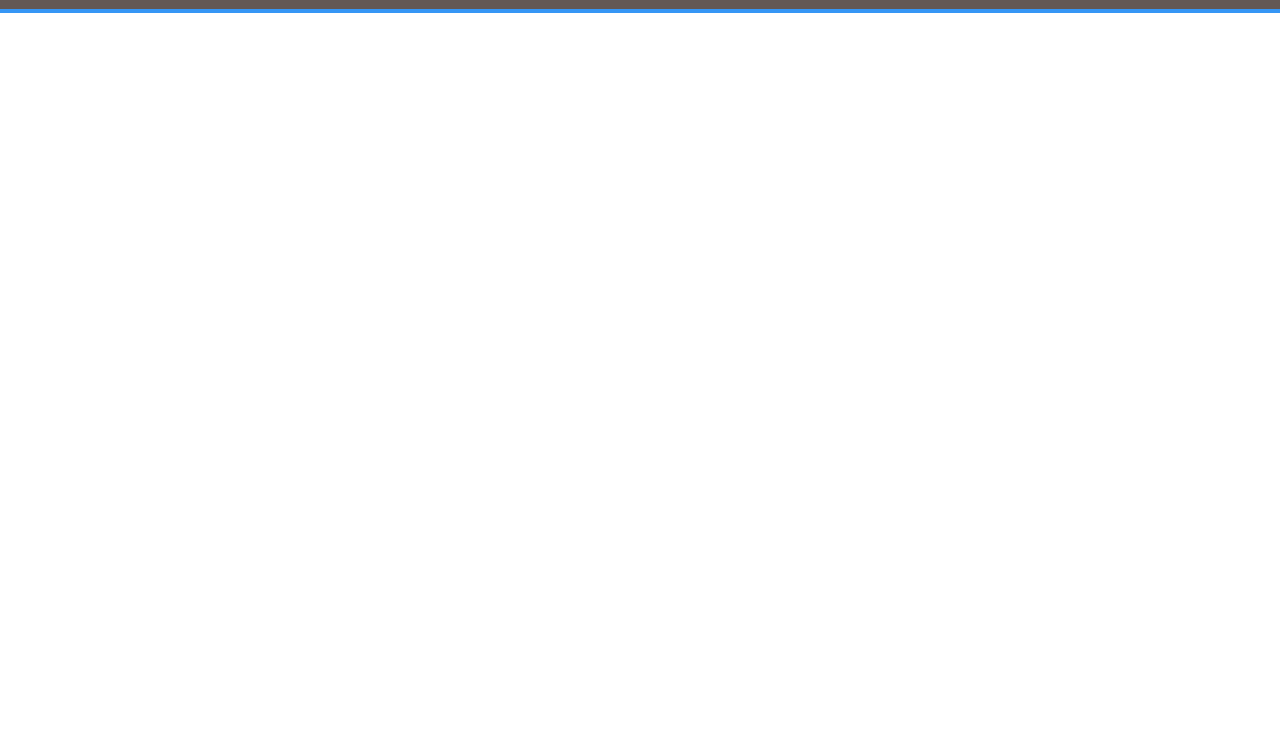
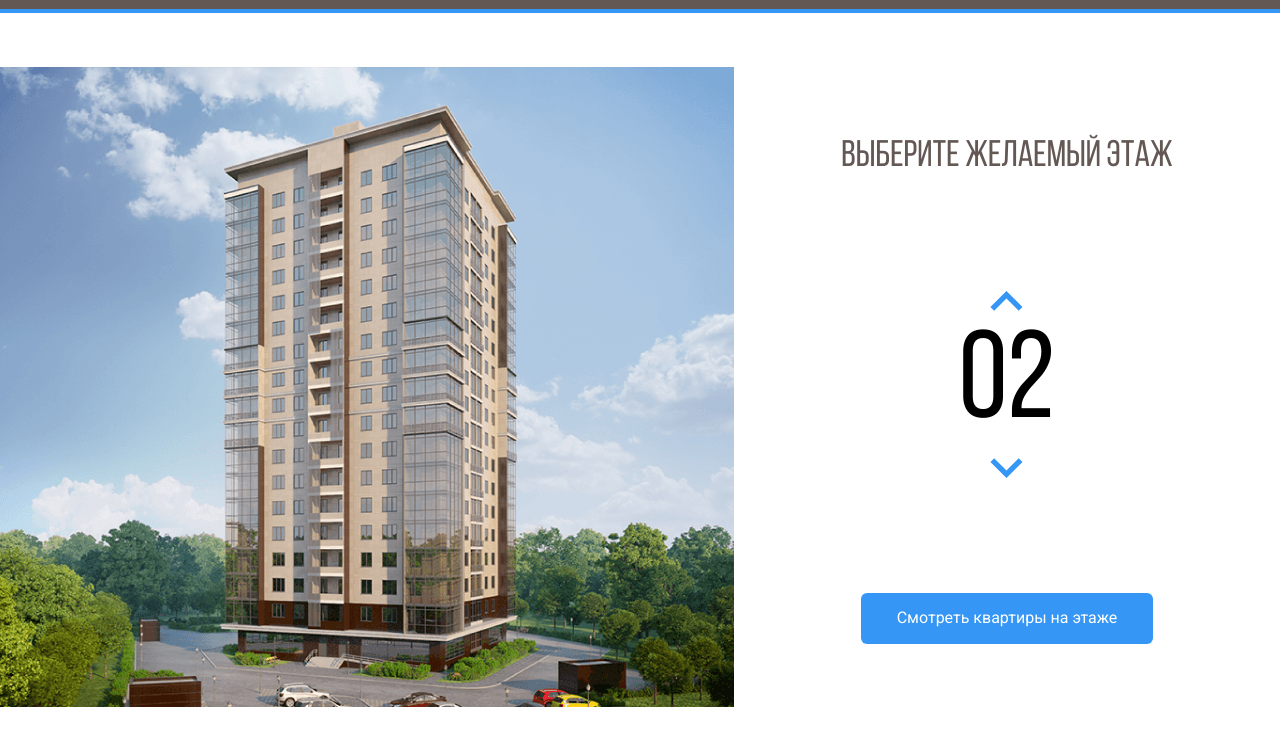
Before and after one commit to maximfd/melody, a plain HTML site: page index.html in a window 1280 px wide. Shown: the part 55-800 px from the top of the page. Drawn offline with Linux system fonts and the light colour scheme.

Commit message:
Создал главный экран

```diff
--- a/css/style.css
+++ b/css/style.css
@@ -1,3 +1,12 @@
+@font-face {
+    font-family: "Bebas Neue";
+    src: local("BebasNeueRegular"), url("../fonts/BebasNeueRegular.woff2") format("woff2"),
+      url("../fonts/BebasNeueRegular.woff") format("woff");
+    font-weight: normal;
+    font-style: normal;
+    font-display: swap;
+}
+
 * {
     margin: 0;
     padding: 0;
@@ -55,3 +64,67 @@ body {
     color: #fff;
     text-decoration: none;
 }
+
+.main {
+    max-width: 1280px;
+    margin: auto;
+    padding-top: 54px;
+    display: flex;
+}
+
+.main-info {
+    padding: 68px 0px;
+    flex-grow: 1;
+    text-align: center;
+    display: flex;
+    flex-direction: column;
+    align-items: center;
+    justify-content: space-between;
+}
+
+.home-image path {
+    opacity: 0;
+    cursor: pointer;
+}
+
+.home-image path:hover {
+    opacity: 1;
+}
+
+.counter-group {
+    display: flex;
+    flex-direction: column;
+    align-items: center;
+}
+
+.counter-button {
+    background: #fff;
+    border: none;
+    cursor: pointer;
+}
+
+.counter-arrow-down {
+    transform: rotateX(180deg);
+}
+
+.main-title {
+    font-family: "Bebas Neue";
+    font-weight: normal;
+    font-size: 37px;
+    line-height: 44px;
+    color: #635854;
+}
+
+.counter {
+    font-family: "Bebas Neue";
+    font-size: 124px;
+}
+
+.button-primary {
+    background: #3596F5;
+    border-radius: 6px;
+    border: none;
+    color: #fff;
+    padding: 16px 36px;
+    cursor: pointer;
+}
--- a/index.html
+++ b/index.html
@@ -40,5 +40,51 @@
         </div>
         <!-- /.navbar -->
     </header>
+    <main class="main">
+        <div class="main-image">
+            <svg
+                class="home-image"
+                width="734" height="640" viewBox="0 0 734 640" fill="none" xmlns="http://www.w3.org/2000/svg" xmlns:xlink="http://www.w3.org/1999/xlink">
+                <rect width="734" height="640" fill="url(#pattern0)"/>
+                <defs>
+                <pattern id="pattern0" patternContentUnits="objectBoundingBox" width="1" height="1">
+                <use xlink:href="#image0_1_86" transform="translate(-0.00408719) scale(0.0013624 0.0015625)"/>
+                </pattern>
+                <image id="image0_1_86" width="740" height="640" xlink:href="img/home.png"/>
+                </defs>
+                <path d="M225 533L445.8 541L515 527.3V549L446.5 568.7L225 557.7V533Z" fill="#3595F6" fill-opacity="0.75"/>
+                <path d="M226 532V507L446.3 510.3L516 507V527L446.7 540L226 532Z" fill="#3595F6" fill-opacity="0.75"/>
+                <path d="M226 506V481H447H516V504L448 511L226 506Z" fill="#3595F6" fill-opacity="0.75"/>
+                <path d="M226 482V457L447.3 453.3L515 460V482H447" fill="#3595F6" fill-opacity="0.75"/>
+                <path d="M226 456V430L447.5 426.7L516 437.7V459L447 452.3L226 456Z" fill="#3595F6" fill-opacity="0.75"/>
+                <path d="M225 429V405.3L446 393L517 416V437.3L446 425L225 429Z" fill="#3595F6" fill-opacity="0.75"/>
+                <path d="M225 407V382L447.2 365.7L517 394.3V415L446.7 393.3L225 407Z" fill="#3595F6" fill-opacity="0.75"/>
+                <path d="M225 382V357L447.5 336.7L517 373.3V394L445 365.3L225 382Z" fill="#3595F6" fill-opacity="0.75"/>
+                <path d="M225 356V332L448 307.3L517 351.3V373L447.7 335L225 356Z" fill="#3595F6" fill-opacity="0.75"/>
+                <path d="M225 331V307L447.5 278.3L517 329.3V350L446.7 307.7L225 331Z" fill="#3595F6" fill-opacity="0.75"/>
+                <path d="M224 307V283L446.3 250L517 309.3V329L447 278.3L224 307Z" fill="#3595F6" fill-opacity="0.75"/>
+                <path d="M225 282V258L446.2 223L516 287V308L447.3 249.7L225 282Z" fill="#3595F6" fill-opacity="0.75"/>
+                <path d="M225 258V233L447.3 195L516 265.3V286L447 222L225 258Z" fill="#3595F6" fill-opacity="0.75"/>
+                <path d="M225 232V207L445.8 163.3L516 242.3V265L447 191.7L225 232Z" fill="#3595F6" fill-opacity="0.75"/>
+                <path d="M226 208V183L446 135L516 220V243L445.3 163.7L226 208Z" fill="#3595F6" fill-opacity="0.75"/>
+                <path d="M225 183V158L444.8 106L516 198.3V221L446.3 134.7L225 183Z" fill="#3595F6" fill-opacity="0.75"/>
+                <path d="M225 158V132L447 75.3L516 177V198L446.7 106.3L225 158Z" fill="#3595F6" fill-opacity="0.75"/>
+            </svg>
+
+        </div>
+        <div class="main-info">
+            <h2 class="main-title">Выберите желаемый этаж</h2>
+            <div class="counter-group">
+                <button class="counter-button counter-up">
+                    <img src="img/arrow.svg" alt="arrow up" class="counter-arrow counter-arrow-up">
+                </button>
+                <span class="counter">02</span>
+                <button class="counter-button counter-down">
+                    <img src="img/arrow.svg" alt="arrow down" class="counter-arrow counter-arrow-down">
+                </button>
+            </div>
+            <button class="button button-primary">Смотреть  квартиры на этаже</button>
+        </div>
+    </main>
 </body>
 </html>
```
Also changed, not shown: fonts/BebasNeueRegular.woff (added), fonts/BebasNeueRegular.woff2 (added), img/Group 3.svg (added), img/arrow.svg (added), img/home.png (added).
